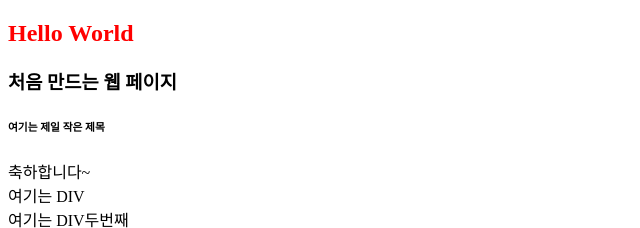
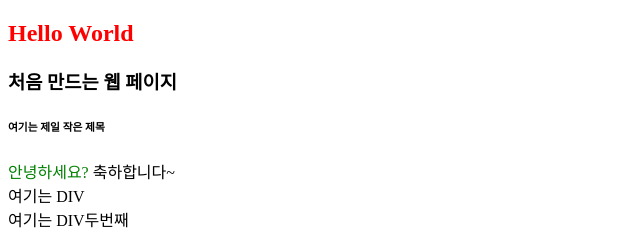
Before and after one commit to chocheongjin/chocheongjin.github.io, a plain HTML site: page index.html in a window 1280 px wide. Shown: the top 228 px of the page, without its empty margins (0-640 px from the left). Drawn offline with Linux system fonts and the light colour scheme; grey boxes are pictures that could not be loaded.

Commit message:
Update index.html

```diff
--- a/index.html
+++ b/index.html
@@ -4,7 +4,7 @@
   <meta charset="utf-8">
   <title>My First Web Site</title>
   <style>
-    #sp1 { color:green;}
+    #sp1 { color:green; }
     /* css (Cascade Style Sheet) */
     h2 { font-weight:bolder; color:red; }
     img { width:200px; }
@@ -21,8 +21,8 @@
   <h3>처음 만드는 웹 페이지</h3>
   <h6>여기는 제일 작은 제목</h6>
   <!-- in line elements-->
-  <span id="sp1>안녕하세요?</span>
-  <span id="sp2>축하합니다~</span>
+  <span id="sp1">안녕하세요?</span>
+  <span id="sp2">축하합니다~</span>
 
   <!-- block level-->
   <div>여기는 DIV</div>
```
